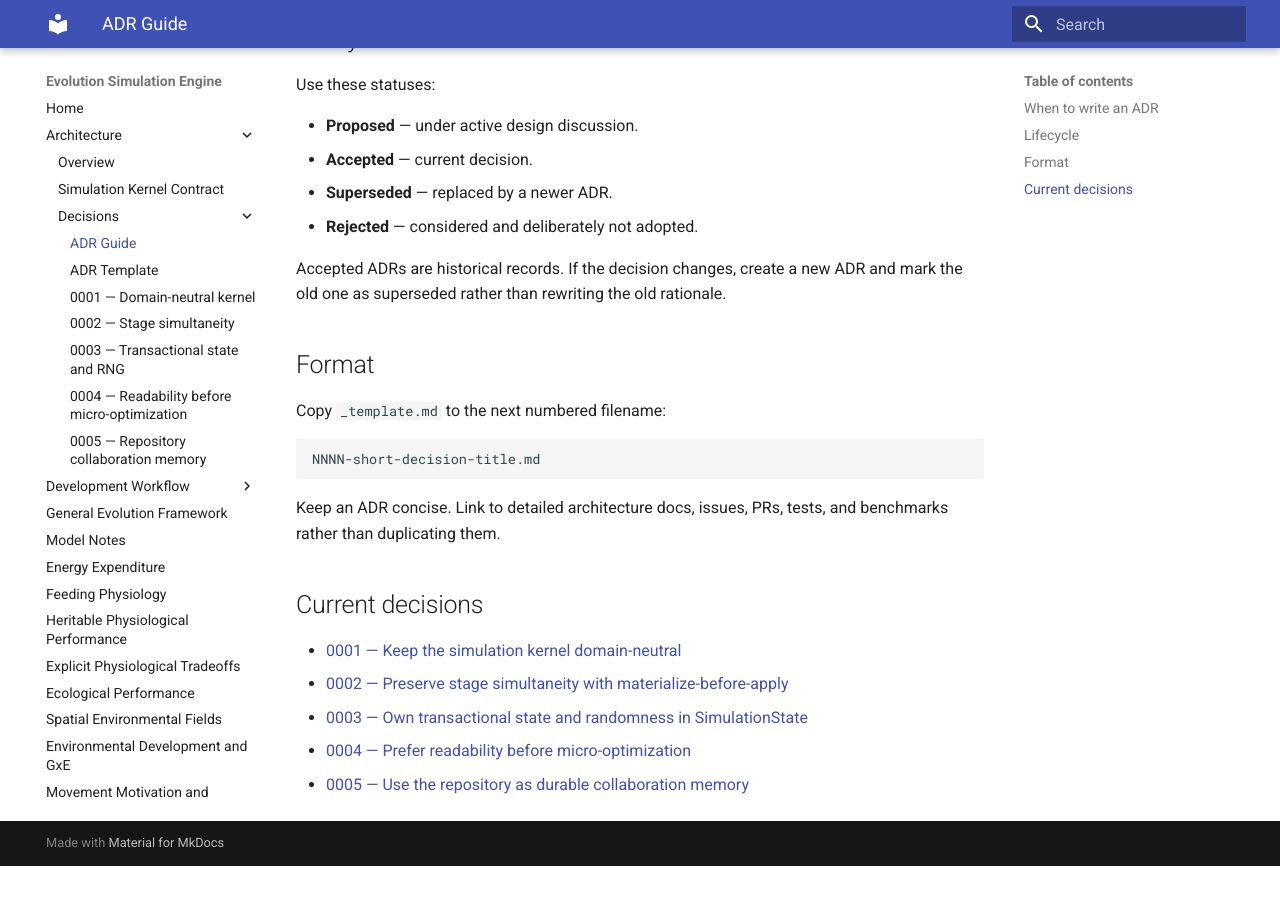
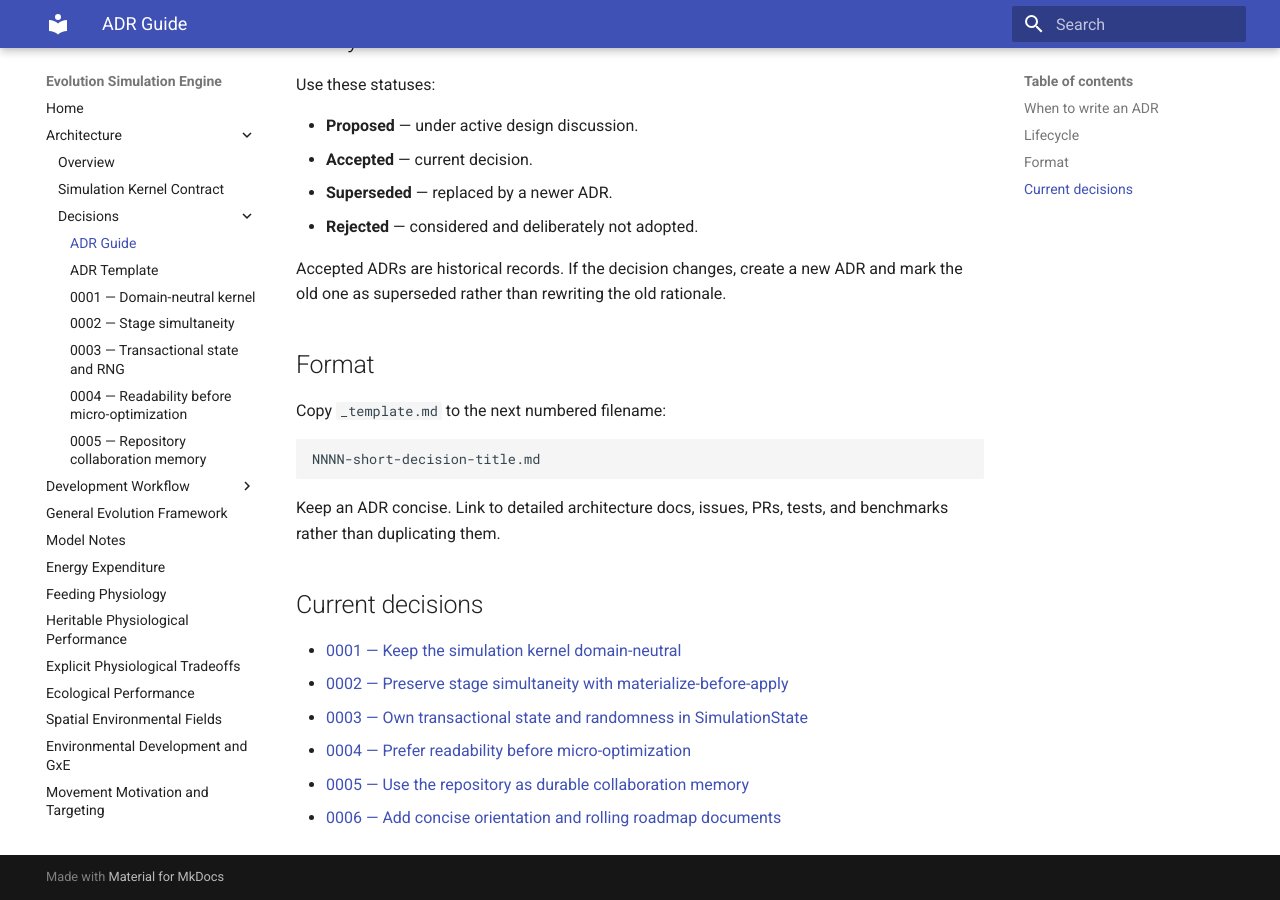
Before and after one commit to abdullahkhan57721/evolution-simulation-engine, an MkDocs documentation site: the page built from docs/decisions/README.md, in a window 1280 px wide and 900 px high, scrolled down 602 px. Built offline with MkDocs 1.6.1 and Material for MkDocs 9.7.7, drawn with Linux system fonts in a browser that asks for light colours; before the commit the page ends 1468 px from its top, so only the background shows below that.

Commit message:
Index orientation and roadmap ADR

```diff
--- a/docs/decisions/README.md
+++ b/docs/decisions/README.md
@@ -47,3 +47,4 @@ benchmarks rather than duplicating them.
 - [0003 — Own transactional state and randomness in SimulationState](0003-transactional-state-and-rng.md)
 - [0004 — Prefer readability before micro-optimization](0004-readability-before-micro-optimization.md)
 - [0005 — Use the repository as durable collaboration memory](0005-repository-collaboration-memory.md)
+- [0006 — Add concise orientation and rolling roadmap documents](0006-concise-orientation-and-roadmap.md)
```
